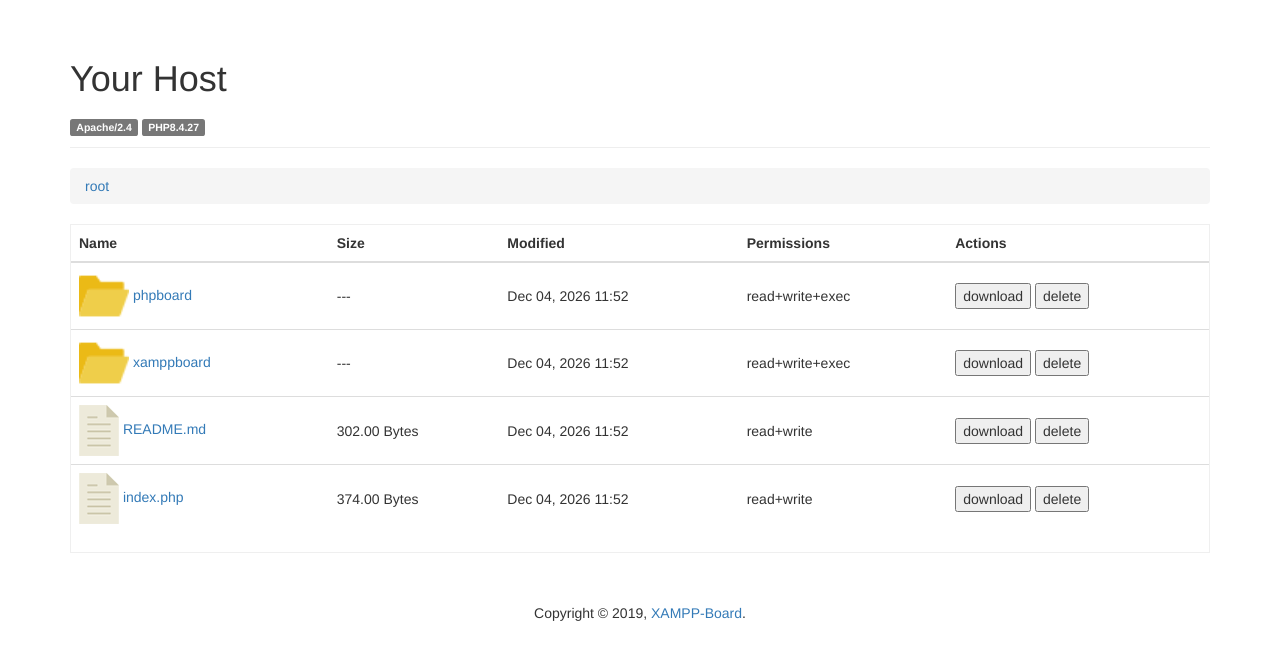
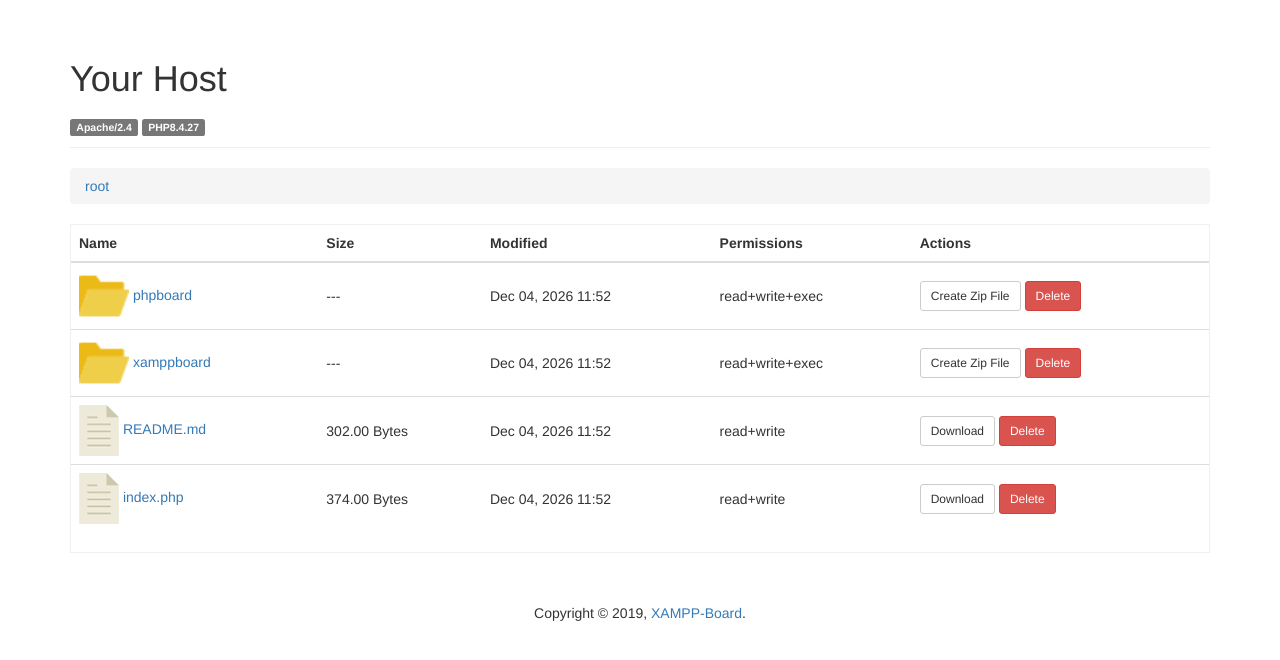
Before and after one commit to myaaghubi/PHP-Board, a PHP site: page /phpboard/ in a window 1280 px wide. Shown: the part 51-711 px from the top of the page. Run offline with PHP 8.4, Linux system fonts and the light colour scheme.

Commit message:
Some changes
Bugs fixed, file manager improved.

```diff
--- a/phpboard/include/functions.php
+++ b/phpboard/include/functions.php
@@ -1,10 +1,10 @@
 <?php
 
-function ajaxDone($status=true, $msg="done", $array=null) {
+function ajaxDone($status = true, $msg = "done", $array = null) {
     $out = array();
     $out["status"] = $status;
     $out["msg"] = $msg;
-    if ($array!=null) {
+    if ($array != null) {
         $out["data"] = $array;
     }
 
@@ -20,22 +20,22 @@ function ajaxInvalid() {
 }
 
 // theme
-function getHeader($title="", $cssList="") {
+function getHeader($title = "", $cssList = "") {
     global $sys_vesrion;
     require_once "theme/header.php";
 }
 
 // theme
-function getFooter($title="", $jsList="") {
+function getFooter($title = "", $jsList = "") {
     require_once "theme/footer.php";
 }
 
-function showLabel($msg="", $type="default") {
-    print '<span class="label label-'.$type.'">'.$msg.'</span>';
+function showLabel($msg = "", $type = "default") {
+    print '<span class="label label-' . $type . '">' . $msg . '</span>';
 }
 
-function makeLabel($msg="", $type="default") {
-    return '<span class="label label-'.$type.'">'.$msg.'</span>';
+function makeLabel($msg = "", $type = "default") {
+    return '<span class="label label-' . $type . '">' . $msg . '</span>';
 }
 
 function showBreadCrumb($address = '') {
@@ -43,15 +43,15 @@ function showBreadCrumb($address = '') {
     $str = '<ul class="breadcrumb">';
     $str .= '<li><a href="http://' . URL_PROJECT . '">root</a></li>';
     $dir = '';
-    foreach($exp as $item) {
+    foreach ($exp as $item) {
         if (empty($item)) {
             continue;
         }
         if (!empty($dir)) {
-            $dir.='/';
+            $dir .= '/';
         }
-        $dir.=$item;
-        $str.='<li><a href="http://' . URL_PROJECT . '?d='.$dir.'">'.$item.'</a></li> ';
+        $dir .= $item;
+        $str .= '<li><a href="http://' . URL_PROJECT . '?d=' . $dir . '">' . $item . '</a></li> ';
     }
     $str .= '</ul>';
 
@@ -59,17 +59,17 @@ function showBreadCrumb($address = '') {
 }
 
 function getWebServerDetails() {
-    $str = "PHP".str_ireplace('php', ' ', PHP_VERSION);
-    if(!empty($_SERVER['SERVER_SOFTWARE'])) {
-        $str = $_SERVER["SERVER_SOFTWARE"].'+'.$str;
+    $str = "PHP" . str_ireplace('php', ' ', PHP_VERSION);
+    if (!empty($_SERVER['SERVER_SOFTWARE'])) {
+        $str = $_SERVER["SERVER_SOFTWARE"] . '+' . $str;
     }
 
     $exp = explode('+', $str);
     $str = '';
     $count = 0;
-    foreach($exp as $item) {
-        $str.=makeLabel($item).' ';
-        if ($count++>=2) {
+    foreach ($exp as $item) {
+        $str .= makeLabel($item) . ' ';
+        if ($count++ >= 2) {
             break;
         }
     }
@@ -78,13 +78,13 @@ function getWebServerDetails() {
 }
 
 function getFileSizeFormatted($size) {
-    $units = array( 'Bytes', 'KB', 'MB', 'GB', 'TB');
+    $units = array('Bytes', 'KB', 'MB', 'GB', 'TB');
     $power = $size > 0 ? floor(log($size, 1024)) : 0;
     return number_format($size / pow(1024, $power), 2, '.', ',') . ' ' . $units[$power];
 }
 
 function getUserConfigParameters() {
-    if (isset($_POST["config"]) and count($_POST["config"])>0) {
+    if (isset($_POST["config"]) and count($_POST["config"]) > 0) {
         $parameters = $_POST["config"];
         if (isset($parameters['name']))
             unset($parameters['name']);
@@ -95,8 +95,8 @@ function getUserConfigParameters() {
 }
 
 function removeDirFile($path) {
-	if(is_dir($path)) {
-		$files = array_diff(scandir($path), ['.','..']);
+    if (is_dir($path)) {
+        $files = array_diff(scandir($path), ['.', '..']);
         foreach ($files as $file) {
             removeDirFile("$path/$file");
         }
@@ -105,6 +105,45 @@ function removeDirFile($path) {
         return unlink($path);
     }
     return true;
+}
+
+function zipDir($path) {
+    $path = rtrim($path, '/');
+    $dirTarget = basename($path);
+    $directory = str_replace($dirTarget, '', $path);
+    $directory = str_replace(DIR_ROOT, '', $directory);
+
+    $zip = new ZipArchive;
+    $download = $dirTarget . '.zip';
+    $zip->open(DIR_ROOT.$directory.$download, ZipArchive::CREATE);
+
+    addDirToZip($zip, $dirTarget, DIR_ROOT . $directory.$dirTarget);
+
+    $zip->close();
+
+    return true;
+}
+
+function addDirToZip($zip, $dirname, $location, $locationLocal='') {
+    if (!file_exists($location)) {
+        die("maybe file/folder path incorrect: ");
+    }
+
+    $locationLocal.=$dirname.'/';
+
+    $dirname .= '/';
+    $location = rtrim($location, '/').'/';
+    $dir = opendir($location); // Read all Files in Dir
+
+    while ($file = readdir($dir)) {
+        if ($file == '.' || $file == '..') continue;
+
+        if (filetype($location . $file) == 'dir') {
+            addDirToZip($zip, $file, $location.$file, $locationLocal);
+        } else {
+            $zip->addFile($location . $file, $locationLocal . $file);
+        }
+    }
 }
 
 function saveUserConfig($path, $specificKeysTemp) {
@@ -119,11 +158,11 @@ function saveUserConfig($path, $specificKeysTemp) {
     $fileFinal = "";
     $keysIndex = 0;
     while ($line = fgets($file)) {
-        if (!$checkFlag or $line==PHP_EOL) {
+        if (!$checkFlag or $line == PHP_EOL) {
             $fileFinal .= $line;
             continue;
         }
-        if (substr($line, 0, 1)==";" or $line=="" or $line=="") {
+        if (substr($line, 0, 1) == ";" or $line == "" or $line == "") {
             $fileFinal .= $line;
             continue;
         }
@@ -133,10 +172,10 @@ function saveUserConfig($path, $specificKeysTemp) {
             $value = $specificKeysTemp[$key];
             // print $key.">".$value."<br>";
 
-            $fileFinal .= $key."=".$value.PHP_EOL;
+            $fileFinal .= $key . "=" . $value . PHP_EOL;
 
             unset($specificKeysTemp[$key]);
-            if (count($specificKeysTemp)<=0) {
+            if (count($specificKeysTemp) <= 0) {
                 $checkFlag = false;
             }
         } else {
--- a/phpboard/index.php
+++ b/phpboard/index.php
@@ -14,7 +14,14 @@ if (!empty($pData)) {
         } else {
             ajaxDone(false);
         }
-    } else { }
+    } else if ($act == 'zip') {
+        $path = $pData->path ?? '';
+        if (!empty($path) and file_exists(DIR_ROOT . $path)) {
+            ajaxDone(zipDir(DIR_ROOT . $path));
+        } else {
+            ajaxDone(false);
+        }
+    }
 
     ajaxInvalid();
 }
@@ -27,16 +34,30 @@ if (!empty($_GET['d'])) {
 }
 
 if (@$_GET['act'] == 'download') {
-    if ($_GET['file'] ?? false) {
-        $downloadfile = $_GET['file'];
-        if (file_exists(DIR_ROOT.$directory.$downloadfile)) {
-            header ("Content-Type:application/octet-stream");
-            header ("Accept-Ranges: bytes");
-            header ("Content-Length: ".filesize(DIR_ROOT.$directory.$file));
-            header ("Content-Disposition: attachment; filename=".$file);
-            readfile(DIR_ROOT.$directory.$file);
+    if ($_GET['targetf'] ?? false) {
+        $targetFile = $_GET['targetf'];
+        if (file_exists(DIR_ROOT . $directory . $targetFile)) {
+            header("Content-Type:application/octet-stream");
+            header("Accept-Ranges: bytes");
+            header("Content-Length: " . filesize(DIR_ROOT . $directory . $targetFile));
+            header("Content-Disposition: attachment; filename=" . $targetFile);
+            readfile(DIR_ROOT . $directory . $targetFile);
             exit;
         }
+    } else if ($_GET['targetd'] ?? false) {
+        $targetDir = $_GET['targetd'];
+        $zip = new ZipArchive;
+        $download = $targetDir . '.zip';
+        $zip->open($download, ZipArchive::CREATE);
+
+        addDirToZip($zip, $targetDir, DIR_ROOT . $directory . $targetDir);
+
+        $zip->close();
+        header('Content-Type: application/zip');
+        header("Content-Disposition: attachment; filename = $targetDir.zip");
+        header('Content-Length: ' . filesize($download));
+        header("Location: $download");
+        exit;
     }
     exit("<script>window.close()</script>");
 }
@@ -63,8 +84,8 @@ if ($files = array_diff(scandir(DIR_ROOT . $directory), ['.', '..'])) {
                     <td>' . date('M d, Y H:i', $stat['mtime']) . '</td>
                     <td>' . getPermDescription($path) . '</td>
                     <td>'
-                    . (true ? '<input type="button" ng-click="downloadDir($event, ' . $index . ')" value="download"> ' : ' ')
-                    . (is_writable($path) ? '<input type="button" ng-click="deleteFileDir($event, ' . $index . ')" value="delete"> ' : ' ') .
+                    . (true ? '<button type="button" class="btn btn-default btn-sm btn-dirtozip" ng-click="zipDir($event, ' . $index . ')">Create Zip File</button> ' : ' ')
+                    . (is_writable($path) ? '<input type="button" class="btn btn-danger btn-sm" ng-click="deleteFileDir($event, ' . $index . ')" value="Delete" title="Delete without confirmation!"> ' : ' ') .
                     '</td>
 				</tr>';
             } else {
@@ -78,8 +99,8 @@ if ($files = array_diff(scandir(DIR_ROOT . $directory), ['.', '..'])) {
                     <td>' . date('M d, Y H:i', $stat['mtime']) . '</td>
                     <td>' . getPermDescription($path) . '</td>
                     <td>'
-                    . (true ? '<input type="button" ng-click="downloadFile($event, ' . $index . ')" value="download"> ' : ' ')
-                    . (is_writable($path) ? '<input type="button" ng-click="deleteFileDir($event, ' . $index . ')" value="delete"> ' : ' ') .
+                    . (true ? '<input type="button" class="btn btn-default btn-sm" ng-click="downloadFile($event, ' . $index . ')" value="Download"> ' : ' ')
+                    . (is_writable($path) ? '<input type="button" class="btn btn-danger btn-sm" ng-click="deleteFileDir($event, ' . $index . ')" value="Delete"> ' : ' ') .
                     '</td>
                 </tr>';
             }
@@ -253,12 +274,49 @@ getHeader();
                 var path = trItem.attr("data-href");
                 var file = trItem.attr("data-file");
                 var url = window.location.href;
-                url+=(url.search('/?')>0?'&':'?');
+                url += (url.search('/?') > 0 ? '&' : '?');
 
-                var mw = $window.open(url+"act=download&file=", '_blank');
-                mw.blur();
-setTimeout($window.focus(), 0);
-$window.focus();
+                $window.open(url + "act=download&targetf=" + file, '_blank');
+                $window.focus();
+            }
+            $scope.zipDir = function(event, id) {
+                var zipBtn = angular.element(event.target);
+                zipBtn.html('<span class="spinner-grow spinner-grow-sm" style="margin:0 5px 0 -2px;" role="status" aria-hidden="true"></span> Zipping ...');
+                angular.element(".btn-dirtozip").attr("disabled", true);
+
+
+                var trItem = $element.find('#tr-' + id);
+                var path = trItem.attr("data-href");
+
+                $http({
+                    method: 'POST',
+                    url: "index.php",
+                    headers: {
+                        'Content-Type': 'application/x-www-form-urlencoded'
+                    },
+                    data: {
+                        act: 'zip',
+                        path: path
+                    }
+                }).then(function successCallback(response) {
+                    console.log(response.data);
+                    if (response.data.status === true) {
+                        zipBtn.html('Create Zip File');
+                        angular.element(".btn-dirtozip").attr("disabled", false);
+
+                        $timeout(function() {
+                            $window.location.reload();
+                        }, 250);
+                    } else {
+                        trItem.addClass("dangerHighlight");
+                        $timeout(function() {
+                            trItem.addClass("highlightOut");
+                        }, 1000);
+                    }
+
+                }, function errorCallback(response) {
+
+                });
             }
             $scope.deleteFileDir = function(event, id) {
                 var trItem = $element.find('#tr-' + id);
@@ -275,7 +333,6 @@ $window.focus();
                         path: path
                     }
                 }).then(function successCallback(response) {
-                    console.log(response.data);
                     if (response.data.status === true) {
                         trItem.hide(250);
                         $timeout(function() {
--- a/phpboard/theme/assets/css/style.css
+++ b/phpboard/theme/assets/css/style.css
@@ -189,3 +189,7 @@ img.dir {
 .filestable td {
     vertical-align: middle!important;
 }
+
+button.btn-dirtozip {
+    width: 101px;
+}
```
Lines whose indentation alone changed are shown as unchanged.
